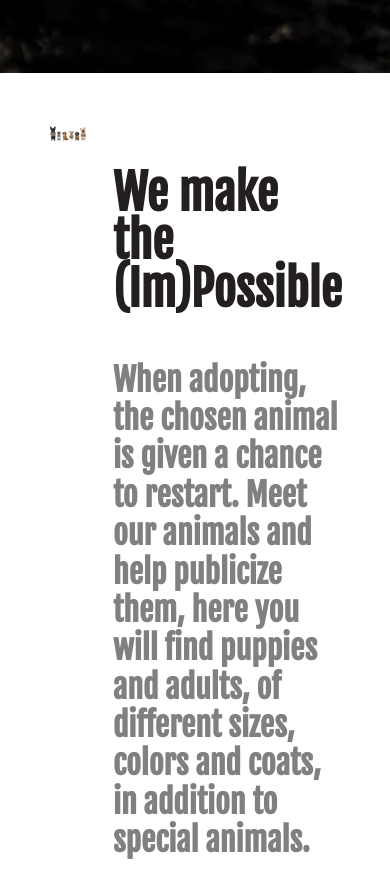
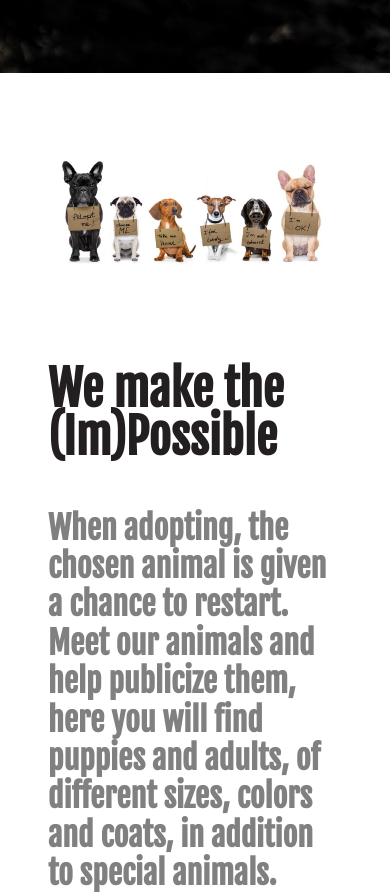
Before and after one commit to lucianobfs/helping-paws, a React (Create React App) app: page / in a window 390 px wide. Shown: the part 880-1774 px from the top of the page. Built offline with nearby package versions, Linux system fonts and the light colour scheme.

Commit message:
Img home structure

```diff
--- a/src/components/Home.js
+++ b/src/components/Home.js
@@ -33,19 +33,19 @@ function Home() {
 
             <div className="container-fluid p-5">
                 <div className="row">
-                    <div className="col">
+                    <div className="col-md-6">
                         <img className="img-fluid" src={img2} style={{ maxWidth: "100%", height: 'auto' }} />
                     </div>
-                    <div className="col pt-5">
+                    <div className="col-md-6 pt-5">
                         <h2 className="display-5 fw-bold lh-1 mb-3" style={{ fontSize: "3em", color: "#231F20" }}>We make the (Im)Possible</h2>
                         <p className="display-5 fw-bold lh-3 mt-5" style={{ fontSize: "2.0em", color: "gray" }}> When adopting, the chosen animal is given a chance to restart. Meet our animals and help publicize them, here you will find puppies and adults, of different sizes, colors and coats, in addition to special animals.</p>
                     </div>
                 </div>
             </div>
 
-            <div className="" style={{backgroundColor: "#fec84e", maxHeight: "100%"}}>
+            <div className="" style={{ backgroundColor: "#fec84e", maxHeight: "100%" }}>
                 <div className="card-deck mx-5 px-5 " >
-                    <div className="card border-0 text-center my-5 py-5" style={{backgroundColor: "#fec84e"}}>
+                    <div className="card border-0 text-center my-5 py-5" style={{ backgroundColor: "#fec84e" }}>
                         <i className="card-img-top" src="..." alt="Card image cap"><FaHandHoldingHeart className="pt-2" size="50px" /></i>
                         <div className="card-body">
                             <CountUp start={0} end={25526} delay={0} duration={4}>
@@ -59,7 +59,7 @@ function Home() {
                             <p className="card-text fw-bold">Animals that we helped find a home.</p>
                         </div>
                     </div>
-                    <div className="card border-0 text-center my-5 py-5" style={{backgroundColor: "#fec84e"}}>
+                    <div className="card border-0 text-center my-5 py-5" style={{ backgroundColor: "#fec84e" }}>
                         <i className="card-img-top" src="..." alt="Card image cap"><FaCat className="pt-2" size="50px" /></i>
                         <div className="card-body">
                             <CountUp start={0} end={347} delay={0} duration={4}>
@@ -73,7 +73,7 @@ function Home() {
                             <p className="card-text fw-bold">Daily average of registrations we receive of animals rescued or needing a home.</p>
                         </div>
                     </div>
-                    <div className="card border-0 text-center my-5 py-5" style={{backgroundColor: "#fec84e"}}>
+                    <div className="card border-0 text-center my-5 py-5" style={{ backgroundColor: "#fec84e" }}>
                         <i className="card-img-top" src="..." alt="Card image cap"><FaPaw className="pt-2" size="50px" /></i>
                         <div className="card-body">
                             <CountUp start={0} end={15226754} delay={0} duration={4}>
```
